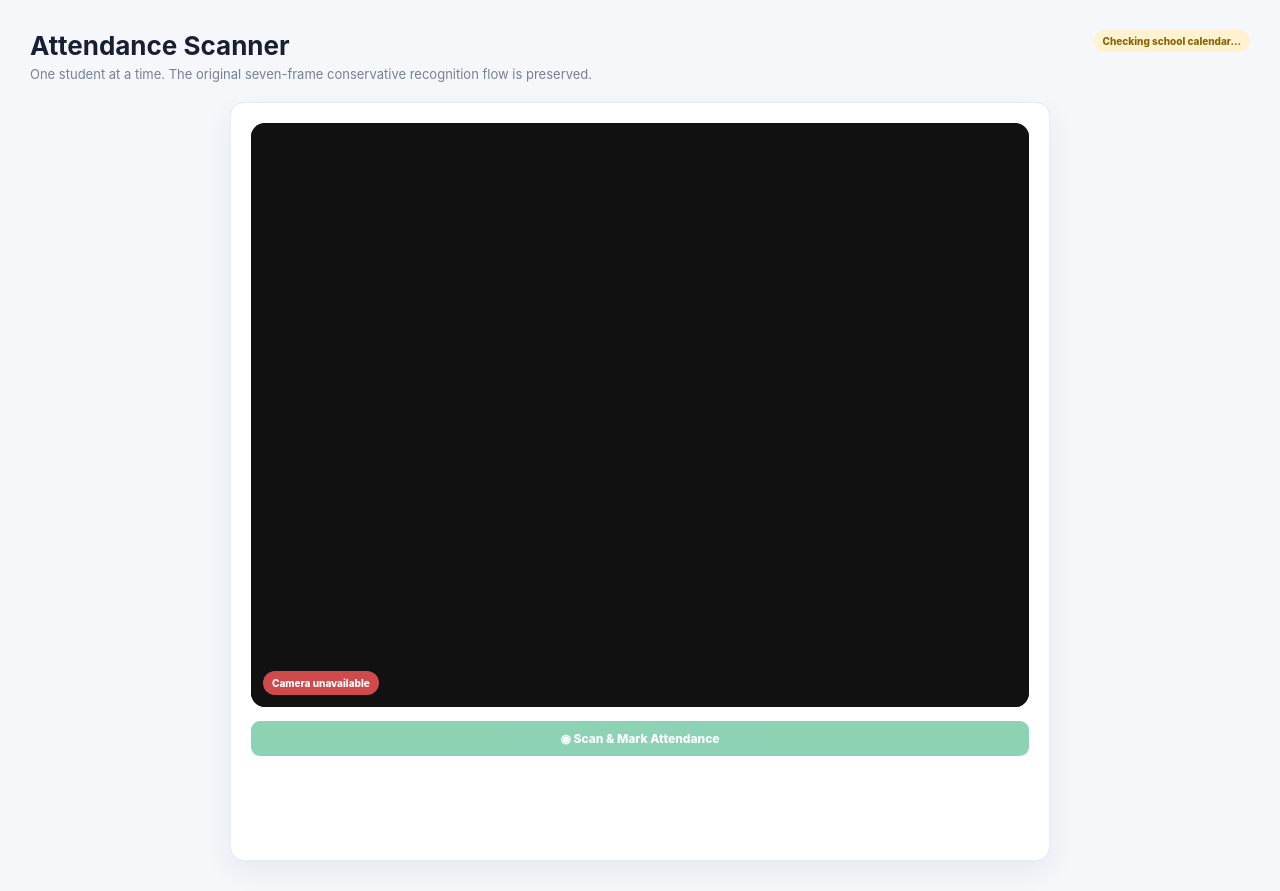
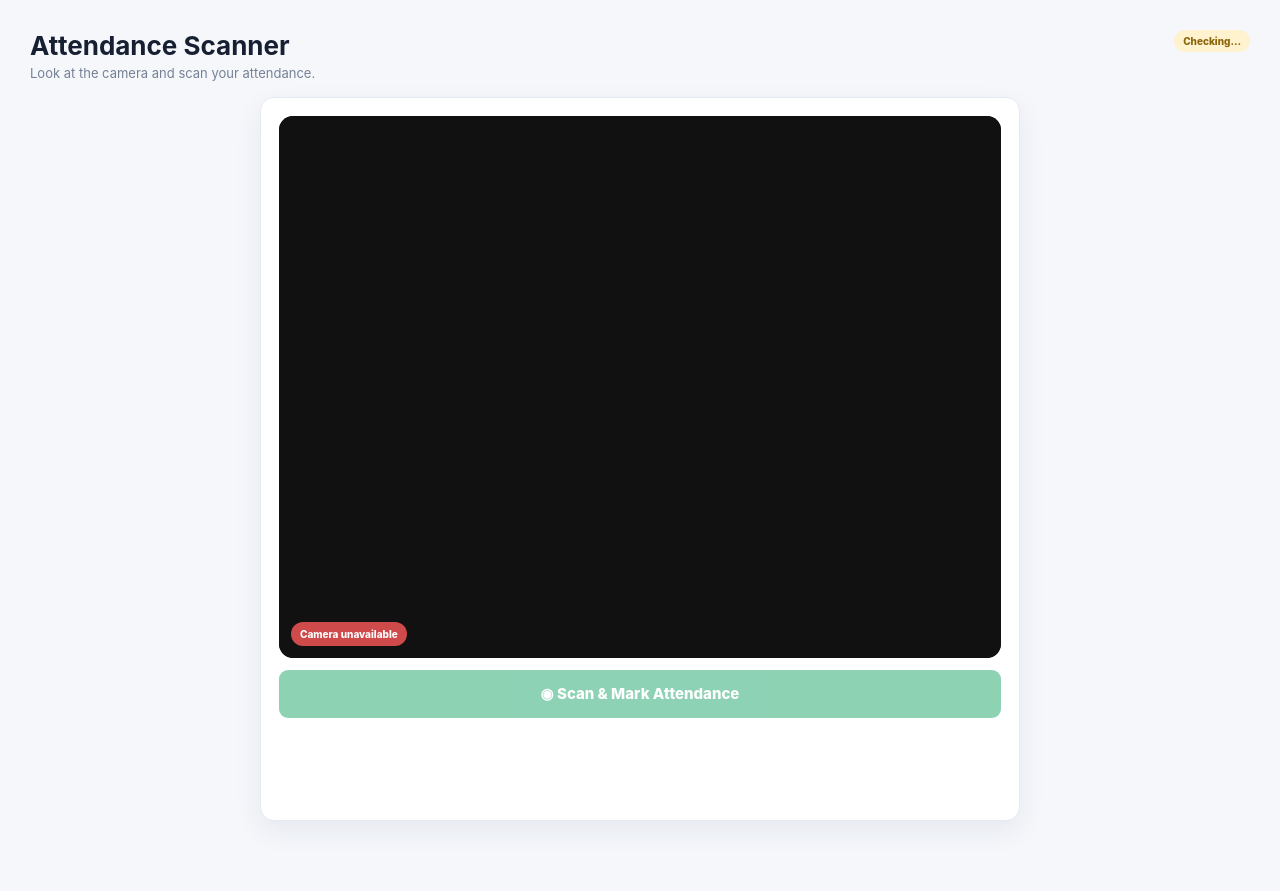
Before and after one commit to ApexPredetor-67/school-face-attendence, a Flask app: page /scan in a window 1280 px wide. After the commit the page ends 821 px from the top, so only its background shows below. Run offline with Flask 3, Linux system fonts and the light colour scheme.

Commit message:
scan.html

```diff
--- a/templates/scan.html
+++ b/templates/scan.html
@@ -2,12 +2,15 @@
 {% block title %}Attendance Scanner{% endblock %}
 {% block crumb %}Attendance Scanner{% endblock %}
 {% block content %}
-<div class="page-head">
-  <div><h1>Attendance Scanner</h1><p>One student at a time. The original seven-frame conservative recognition flow is preserved.</p></div>
-  <span id="dayBadge" class="badge badge-yellow">Checking school calendar…</span>
+<div class="page-head scanner-page-head">
+  <div>
+    <h1>Attendance Scanner</h1>
+    <p>Look at the camera and scan your attendance.</p>
+  </div>
+  <span id="dayBadge" class="badge badge-yellow">Checking…</span>
 </div>
 
-<div style="max-width:820px;margin:auto">
+<div class="scanner-wrap">
   <div class="card scanner-card">
     <div class="camera-stage">
       <video id="video" autoplay playsinline muted></video>
@@ -18,10 +21,18 @@
     </div>
     <div id="message" class="scanner-toast-host" aria-live="polite" aria-atomic="true"></div>
   </div>
-
 </div>
 
 <style>
+  .scanner-page-head { margin-bottom: 16px; }
+  .scanner-page-head h1 { margin-bottom: 4px; }
+  .scanner-page-head p { margin: 0; }
+  .scanner-wrap { max-width: 760px; margin: 0 auto; }
+  .scanner-card { padding: 18px; }
+  .camera-stage { aspect-ratio: 4 / 3; }
+  .scanner-card .actions { margin-top: 12px !important; }
+  .scanner-card #scan { min-height: 48px; font-size: 15px; }
+
   .scanner-card { position: relative; }
   .scanner-toast-host {
     position: fixed;
```
